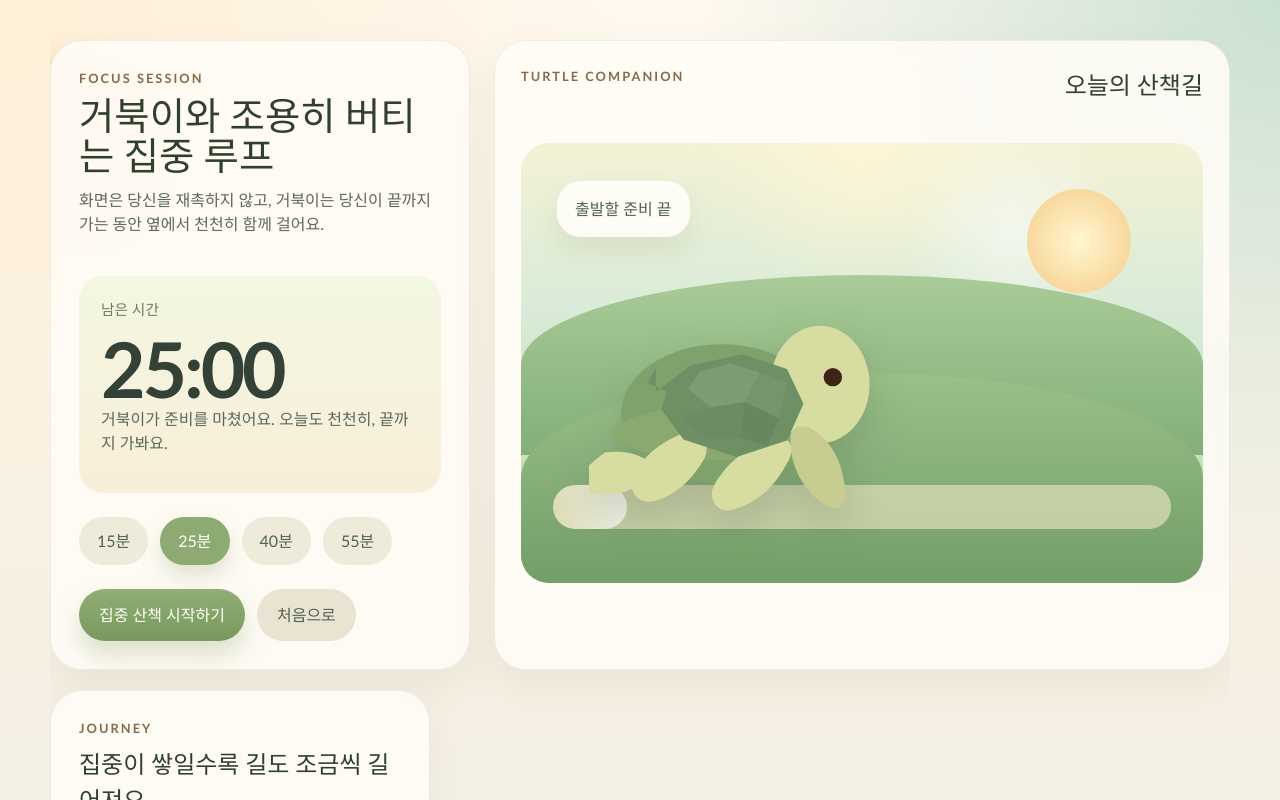
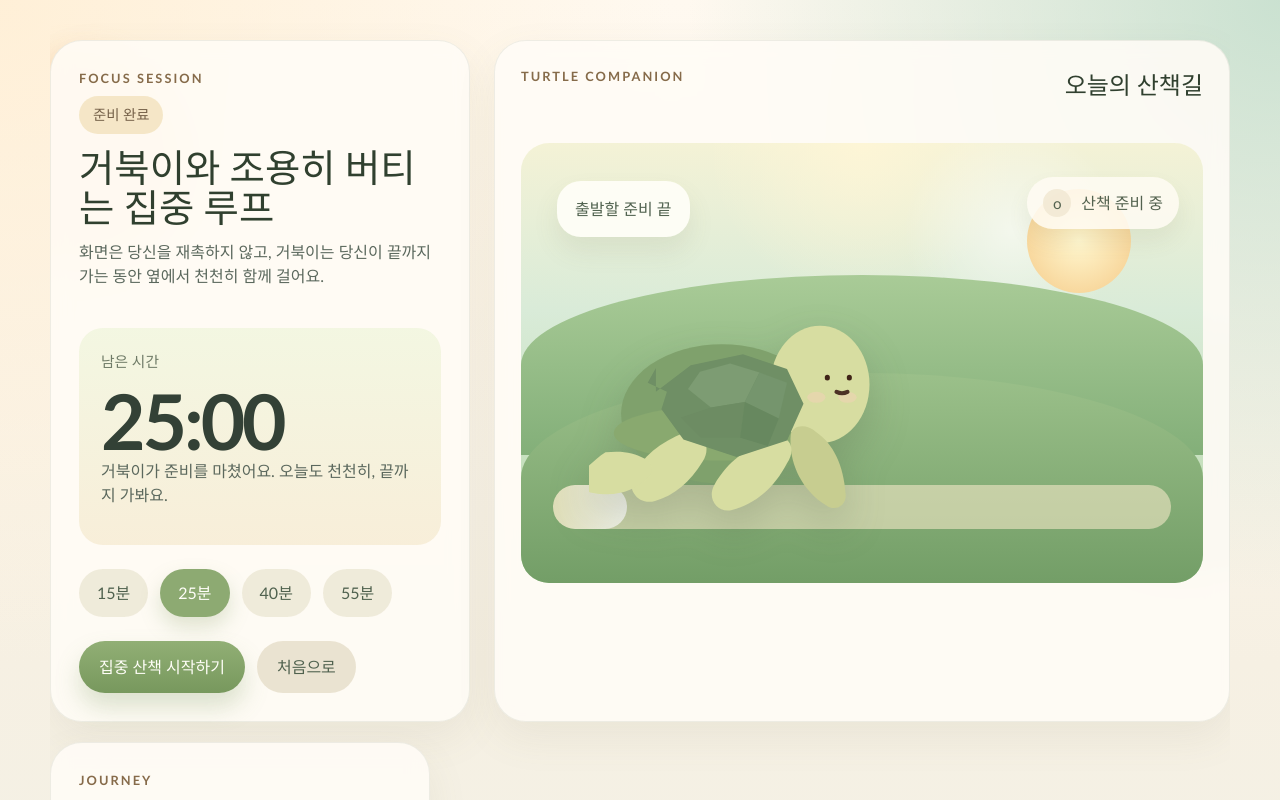
Before and after one commit to thzthix/turtle-study-app, a React (Vite) app: page / in a window 1280 px wide. Shown: the top 800 px of the page. Built offline with nearby package versions, Linux system fonts and the light colour scheme.

Commit message:
feat: 거북이 감정 표현 강화

```diff
--- a/src/components/CompletionCard.tsx
+++ b/src/components/CompletionCard.tsx
@@ -12,6 +12,11 @@ export function CompletionCard({ completedSessions, completedMinutes }: Completi
         오늘은 <strong>{completedSessions}번</strong>의 집중 산책을 마쳤고, 함께 걸은 시간은{' '}
         <strong>{completedMinutes}분</strong>이에요.
       </p>
+      <div className="celebration-strip" aria-hidden="true">
+        <span>♥</span>
+        <span>★</span>
+        <span>♥</span>
+      </div>
       <div className="completion-badges">
         <span>오늘의 인내심 +1</span>
         <span>거북이 애정도 +1</span>
--- a/src/components/SessionPanel.tsx
+++ b/src/components/SessionPanel.tsx
@@ -23,11 +23,13 @@ export function SessionPanel({
 }: SessionPanelProps) {
   const isSessionActive = status === 'walking' || status === 'care-needed' || status === 'cheerful';
   const buttonLabel = status === 'completed' ? '다시 산책 시작하기' : '집중 산책 시작하기';
+  const statusLabel = getStatusLabel(status);
 
   return (
     <section className="session-panel card">
       <div className="panel-copy">
         <p className="eyebrow">Focus Session</p>
+        <span className={`status-pill status-pill-${status}`}>{statusLabel}</span>
         <h1>거북이와 조용히 버티는 집중 루프</h1>
         <p className="panel-description">
           화면은 당신을 재촉하지 않고, 거북이는 당신이 끝까지 가는 동안 옆에서 천천히 함께 걸어요.
@@ -74,3 +76,20 @@ function formatTime(totalSeconds: number) {
 
   return `${minutes}:${seconds}`;
 }
+
+function getStatusLabel(status: SessionStatus) {
+  switch (status) {
+    case 'idle':
+      return '준비 완료';
+    case 'walking':
+      return '집중 산책 중';
+    case 'care-needed':
+      return '돌봄 체크인';
+    case 'cheerful':
+      return '기분 회복 중';
+    case 'completed':
+      return '세션 완료';
+    default:
+      return '';
+  }
+}
--- a/src/components/TurtleScene.tsx
+++ b/src/components/TurtleScene.tsx
@@ -11,6 +11,10 @@ export function TurtleScene({ progressRatio, status }: TurtleSceneProps) {
   };
 
   const bubbleMessage = getBubbleMessage(status);
+  const eyePath = getEyePath(status);
+  const mouthPath = getMouthPath(status);
+  const cheekOpacity = status === 'cheerful' || status === 'completed' ? 1 : 0.45;
+  const moodIcon = getMoodIcon(status);
 
   return (
     <section className="scene-card">
@@ -29,6 +33,12 @@ export function TurtleScene({ progressRatio, status }: TurtleSceneProps) {
         </div>
 
         <div className={`speech-bubble speech-bubble-${status}`}>{bubbleMessage}</div>
+        <div className={`mood-token mood-token-${status}`}>
+          <span className="mood-token-icon" aria-hidden="true">
+            {moodIcon}
+          </span>
+          <span>{getMoodLabel(status)}</span>
+        </div>
 
         <div className={`turtle turtle-${status}`} style={turtleStyle}>
           <svg viewBox="0 0 360 230" aria-hidden="true" className="turtle-illustration">
@@ -51,7 +61,11 @@ export function TurtleScene({ progressRatio, status }: TurtleSceneProps) {
               d="M18 164c17-2 31 0 43 7 8 4 10 14 4 20-16 16-36 22-62 17-13-2-17-18-6-27 6-5 13-12 21-17Z"
               fill="#d7dda1"
             />
-            <circle cx="266" cy="82" r="10" fill="#3f2317" />
+            <ellipse cx="248" cy="104" rx="10" ry="6" fill="#f6d0ba" opacity={cheekOpacity} />
+            <ellipse cx="282" cy="104" rx="10" ry="6" fill="#f6d0ba" opacity={cheekOpacity} />
+            <path d={eyePath.left} fill="none" stroke="#3f2317" strokeWidth="5.5" strokeLinecap="round" />
+            <path d={eyePath.right} fill="none" stroke="#3f2317" strokeWidth="5.5" strokeLinecap="round" />
+            <path d={mouthPath} fill="none" stroke="#4d3225" strokeWidth="4.5" strokeLinecap="round" />
             <path
               d="M73 98l38-29 57-12 48 16 18 38-18 40-55 18-58-19-24-33 6-19-21-10 9-16Z"
               fill="#6f8f65"
@@ -83,3 +97,70 @@ function getBubbleMessage(status: SessionStatus) {
       return '';
   }
 }
+
+function getMoodLabel(status: SessionStatus) {
+  switch (status) {
+    case 'idle':
+      return '산책 준비 중';
+    case 'walking':
+      return '차분히 걷는 중';
+    case 'care-needed':
+      return '잠깐 응원이 필요해요';
+    case 'cheerful':
+      return '다시 기분 좋아짐';
+    case 'completed':
+      return '산책 완주 성공';
+    default:
+      return '';
+  }
+}
+
+function getMoodIcon(status: SessionStatus) {
+  switch (status) {
+    case 'idle':
+      return 'o';
+    case 'walking':
+      return '~';
+    case 'care-needed':
+      return '!';
+    case 'cheerful':
+      return '♥';
+    case 'completed':
+      return '★';
+    default:
+      return '';
+  }
+}
+
+function getEyePath(status: SessionStatus) {
+  switch (status) {
+    case 'care-needed':
+      return {
+        left: 'M254 84q7 5 14 0',
+        right: 'M276 84q7 5 14 0',
+      };
+    case 'cheerful':
+    case 'completed':
+      return {
+        left: 'M252 82q8 10 16 0',
+        right: 'M274 82q8 10 16 0',
+      };
+    default:
+      return {
+        left: 'M260 82v1',
+        right: 'M284 82v1',
+      };
+  }
+}
+
+function getMouthPath(status: SessionStatus) {
+  switch (status) {
+    case 'care-needed':
+      return 'M268 98q8 5 16 0';
+    case 'cheerful':
+    case 'completed':
+      return 'M266 96q10 10 20 0';
+    default:
+      return 'M270 98q6 3 12 0';
+  }
+}
--- a/src/styles.css
+++ b/src/styles.css
@@ -126,6 +126,37 @@ h3 {
   margin-bottom: 12px;
   font-size: clamp(2rem, 3vw, 3rem);
   line-height: 1.04;
+}
+
+.status-pill {
+  display: inline-flex;
+  align-items: center;
+  margin-bottom: 14px;
+  padding: 8px 14px;
+  border-radius: 999px;
+  font-size: 0.9rem;
+  font-weight: 700;
+}
+
+.status-pill-idle {
+  color: #756149;
+  background: rgba(245, 229, 196, 0.92);
+}
+
+.status-pill-walking {
+  color: #446146;
+  background: rgba(214, 234, 206, 0.92);
+}
+
+.status-pill-care-needed {
+  color: #8a5d38;
+  background: rgba(248, 221, 193, 0.96);
+}
+
+.status-pill-cheerful,
+.status-pill-completed {
+  color: #6d5343;
+  background: rgba(248, 215, 214, 0.92);
 }
 
 .panel-description,
@@ -301,6 +332,40 @@ h3 {
   box-shadow: 0 14px 26px rgba(107, 112, 82, 0.1);
 }
 
+.mood-token {
+  position: absolute;
+  top: 34px;
+  right: 24px;
+  display: inline-flex;
+  align-items: center;
+  gap: 10px;
+  padding: 12px 16px;
+  border-radius: 999px;
+  background: rgba(255, 252, 244, 0.85);
+  color: #53624f;
+  box-shadow: 0 12px 22px rgba(107, 112, 82, 0.09);
+}
+
+.mood-token-icon {
+  display: inline-flex;
+  align-items: center;
+  justify-content: center;
+  width: 28px;
+  height: 28px;
+  border-radius: 999px;
+  background: rgba(242, 234, 213, 0.92);
+  font-size: 0.95rem;
+}
+
+.mood-token-care-needed .mood-token-icon {
+  background: rgba(250, 220, 195, 0.92);
+}
+
+.mood-token-cheerful .mood-token-icon,
+.mood-token-completed .mood-token-icon {
+  background: rgba(249, 220, 220, 0.92);
+}
+
 .turtle {
   position: absolute;
   bottom: 70px;
@@ -362,6 +427,14 @@ h3 {
   border-radius: 999px;
   background: rgba(243, 233, 209, 0.95);
   color: #58655a;
+}
+
+.celebration-strip {
+  display: flex;
+  gap: 12px;
+  margin-bottom: 18px;
+  font-size: 1.15rem;
+  color: #c67f6c;
 }
 
 .board-header {
@@ -500,6 +573,13 @@ h3 {
     padding: 12px 14px;
   }
 
+  .mood-token {
+    top: 18px;
+    right: 18px;
+    padding: 10px 12px;
+    font-size: 0.82rem;
+  }
+
   .sun {
     right: 24px;
     width: 84px;
```
